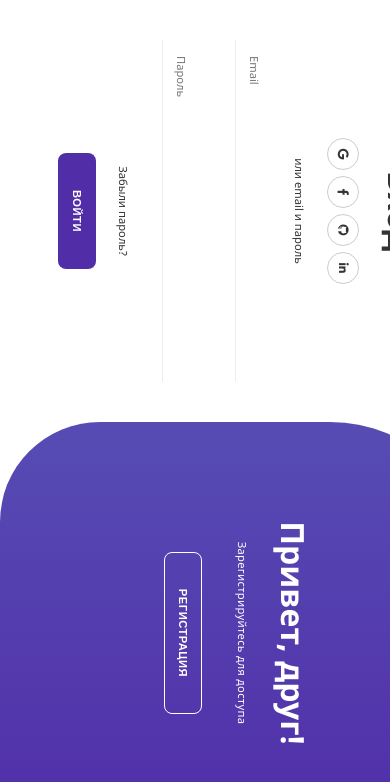
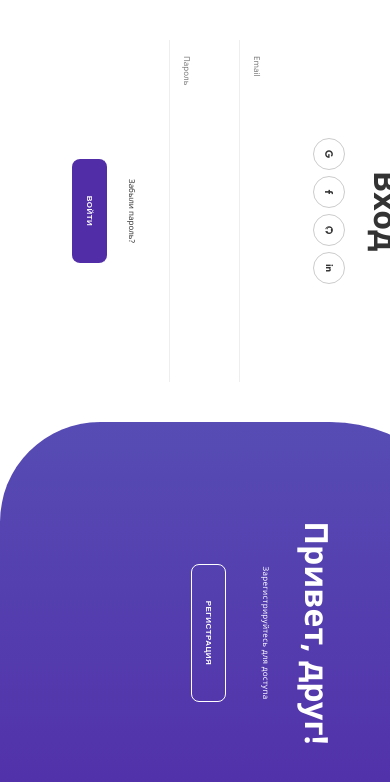
Before and after one commit to Abdulloh2010-start/AniLife_tv, a React (Vite) app: page /login in a window 390 px wide. Shown: the top 782 px of the page. Built offline with nearby package versions, Linux system fonts and the light colour scheme.

Commit message:
AniLIfe_tv

```diff
--- a/src/pages/LoginPage.jsx
+++ b/src/pages/LoginPage.jsx
@@ -119,7 +119,7 @@ export default function LoginPage(){
             <a className="icon github" onClick={handleGithubSignIn} role="button" tabIndex={0}><i className="fa-brands fa-github"></i></a>
             <a className="icon linkedin" onClick={e => e.preventDefault()}><i className="fa-brands fa-linkedin-in"></i></a>
           </div>
-          <span className="black">или email</span>
+          <span className="black none">или email</span>
           <div className="input-group">
             <input type="text" id="name" placeholder={generalErrorSignUp && <p className="error general-error">{generalErrorSignUp}</p>} value={nameSignUp} onChange={e => setNameSignUp(e.target.value)} required />
             <label htmlFor="name">Имя</label>
@@ -144,7 +144,7 @@ export default function LoginPage(){
             <a className="icon github" onClick={handleGithubSignIn} role="button" tabIndex={0}><i className="fa-brands fa-github"></i></a>
             <a className="icon linkedin" onClick={e => e.preventDefault()}><i className="fa-brands fa-linkedin-in"></i></a>
           </div>
-          <span className="black">или email и пароль</span>
+          <span className="black none">или email и пароль</span>
           <div className="input-group">
             <input type="email" id="email-signin" placeholder={errorEmailSignIn} value={emailSignIn} onChange={e => { setEmailSignIn(e.target.value); if(errorEmailSignIn) setErrorEmailSignIn(""); if(generalErrorSignIn) setGeneralErrorSignIn(""); }} className={errorEmailSignIn ? "input-error" : ""} required />
             <label htmlFor="email-signin">Email</label>
--- a/src/styles/login.scss
+++ b/src/styles/login.scss
@@ -237,7 +237,7 @@
   color: #333;
 }
 
-@media (max-width: 768px) {
+@media (max-width: 900px) {
   .container {
     position: fixed !important;
     top: 0 !important;
@@ -264,6 +264,10 @@
     font-size: 70% !important;
   }
 
+  .black{
+    margin-top: 50px;
+  }
+
   .container button {
     padding: 12px 36px !important;
   }
@@ -273,3 +277,42 @@
     height: 32px !important;
   }
 }
+
+@media (max-width: 600px) {
+  .container {
+    position: fixed;
+    top: 0;
+    left: 0;
+    width: 100vh;
+    height: 100vw;
+    z-index: 9999 !important;
+  }
+
+  .container p,
+  .container span,
+  .container a,
+  .container button,
+  .container input,
+  .input-group label,
+  .social-icons a {
+    font-size: 50% !important;
+  }
+
+  .black{
+    margin-top: 50px;
+  }
+
+  .none{
+    display: none;
+  }
+
+  .container button {
+    padding: 12px 36px !important;
+    margin-bottom: 50px;
+  }
+
+  .social-icons a {
+    width: 32px !important;
+    height: 32px !important;
+  }
+}
```
